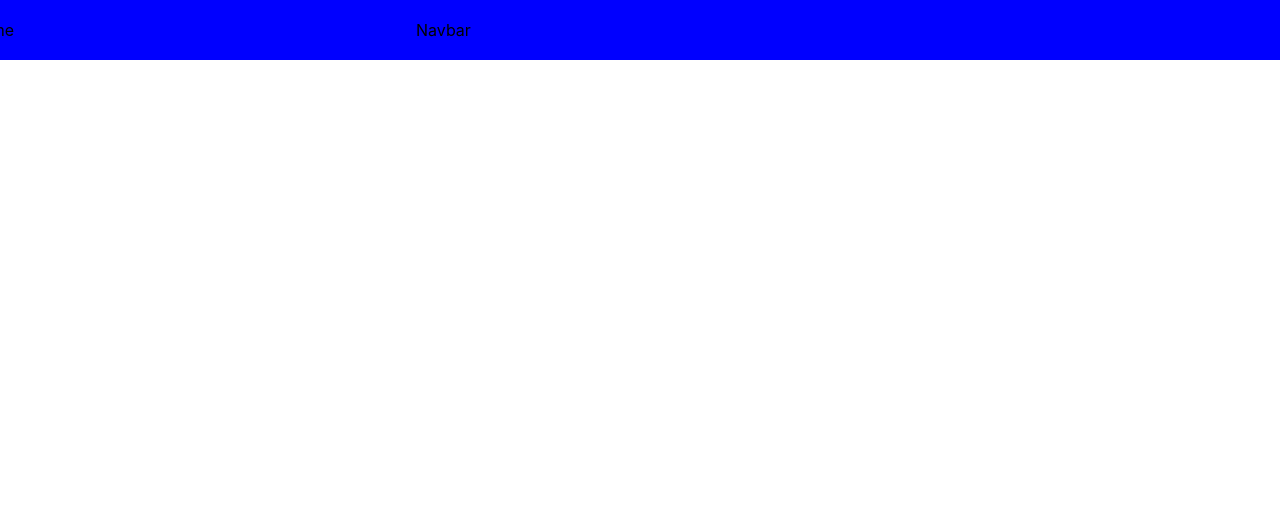
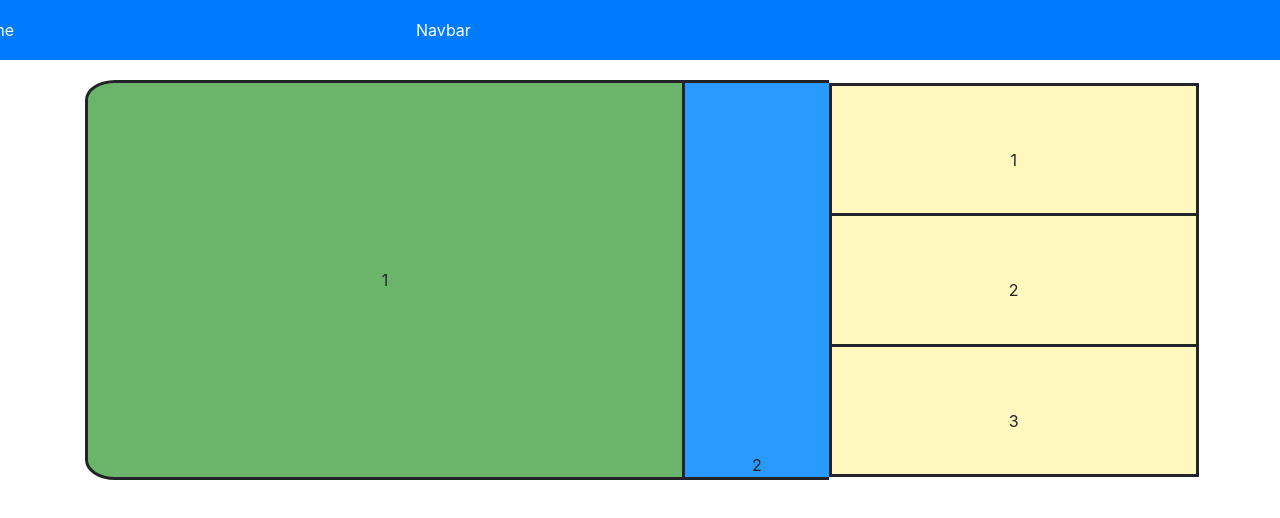
Before and after one commit to Code4Wyatt/M2-Wed-D8, a plain HTML site: page index.HTML in a window 1280 px wide. Drawn offline with nearby package versions, Linux system fonts and the light colour scheme.

Commit message:
Working on Ex 1

```diff
--- a/index.HTML
+++ b/index.HTML
@@ -4,18 +4,36 @@
     <meta charset="UTF-8">
     <meta http-equiv="X-UA-Compatible" content="IE=edge">
     <meta name="viewport" content="width=device-width, initial-scale=1.0">
+
+    <link rel="stylesheet" href="style.css">
     <link rel="stylesheet" href="https://cdn.jsdelivr.net/npm/bootstrap@4.6.0/dist/css/bootstrap.min.css" integrity="sha384-B0vP5xmATw1+K9KRQjQERJvTumQW0nPEzvF6L/Z6nronJ3oUOFUFpCjEUQouq2+l" crossorigin="anonymous">
-    <link rel="stylesheet" href="style.css">
     <title>Document</title>
 </head>
 <body>
 
-
-  <nav class="navbar navbar-light bg-blue">
+  <nav class="navbar bg-blue">
     <a class="brand" href="#">Navbar</a>
     <a class="home" href="#">Home</a>
   </nav>
-</nav>
+
+  <div class="container ex1 d-flex justify-content-center">
+        <div class="col2 colOne d-flex justify-content-center align-items-center text-center">
+          1
+        </div>
+        <div class="col colTwo d-flex justify-content-center align-items-end text-center">
+          2
+        </div>
+        <div class="colThree d-flex">
+          <div class="d-flex flex-column flex-column justify-content-center text-center">
+            <div class="rows top">1</div>
+            <div class="rows middle">2</div>
+            <div class="rows bottom">3</div>
+          </div>
+        </div>
+      </div>
+    </div>
+
+
 
 
 </body>
--- a/style.css
+++ b/style.css
@@ -1,5 +1,5 @@
 .bg-blue {
-    background-color: blue;
+    background-color: #007BFF;
 }
 
 .navbar-brand {
@@ -7,13 +7,13 @@
 }
 
 .home {
-    color: black;
+    color: rgb(255, 255, 255);
     position: relative;
     right: 1250px;
 }
 
 .brand {
-    color: black;
+    color: rgb(255, 255, 255);
     position: relative;
     left: 400px;
 }
@@ -21,3 +21,55 @@
 nav {
     height: 60px;
 }
+
+
+.colOne {
+    height: 400px;
+    width: 600px;
+    background-color: #6BB56B;
+    border-style: solid;
+    border-radius: 5%;
+    border-top-right-radius: 0%;
+    border-bottom-right-radius: 0%;
+}
+
+.colTwo {
+    background-color: #299BFF;
+    border-style: solid;
+    border-left: none;
+    border-right: none;
+}
+
+.colThree {
+    max-height: 400px;
+    width: 33%;
+
+}
+
+.rows {
+    background-color: #FFF7BD;
+    width: 370px;
+    padding-top: 62px;
+    padding-bottom: 41.5px;
+    border-style: solid;
+    border-width: 3px;
+
+}
+
+.top {
+
+}
+
+.middle {
+    border-top: none;
+    border-bottom: none;
+}
+
+.bottom {
+
+}
+
+.ex1 {
+    position: relative;
+    top: 20px;
+}
```
